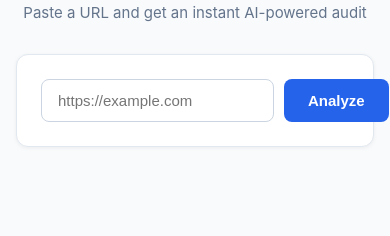
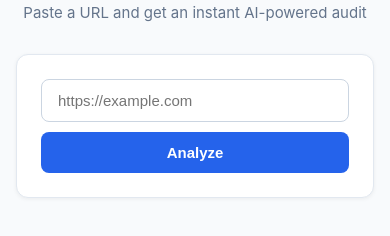
Before and after one commit to whitallee/ai-site-audit, a plain HTML site: page static/index.html in a window 390 px wide. Shown: the part 82-318 px from the top of the page. Drawn offline with Linux system fonts and the light colour scheme.

Commit message:
responsive fix for analyze button on mobile device width

```diff
--- a/static/style.css
+++ b/static/style.css
@@ -72,6 +72,11 @@ header h1 {
 
 .input-row button:hover { background: #1d4ed8; }
 .input-row button:disabled { background: #94a3b8; cursor: not-allowed; }
+
+@media (max-width: 480px) {
+  .input-row { flex-direction: column; }
+  .input-row button { width: 100%; }
+}
 
 /* Loading */
 #loading {
```
